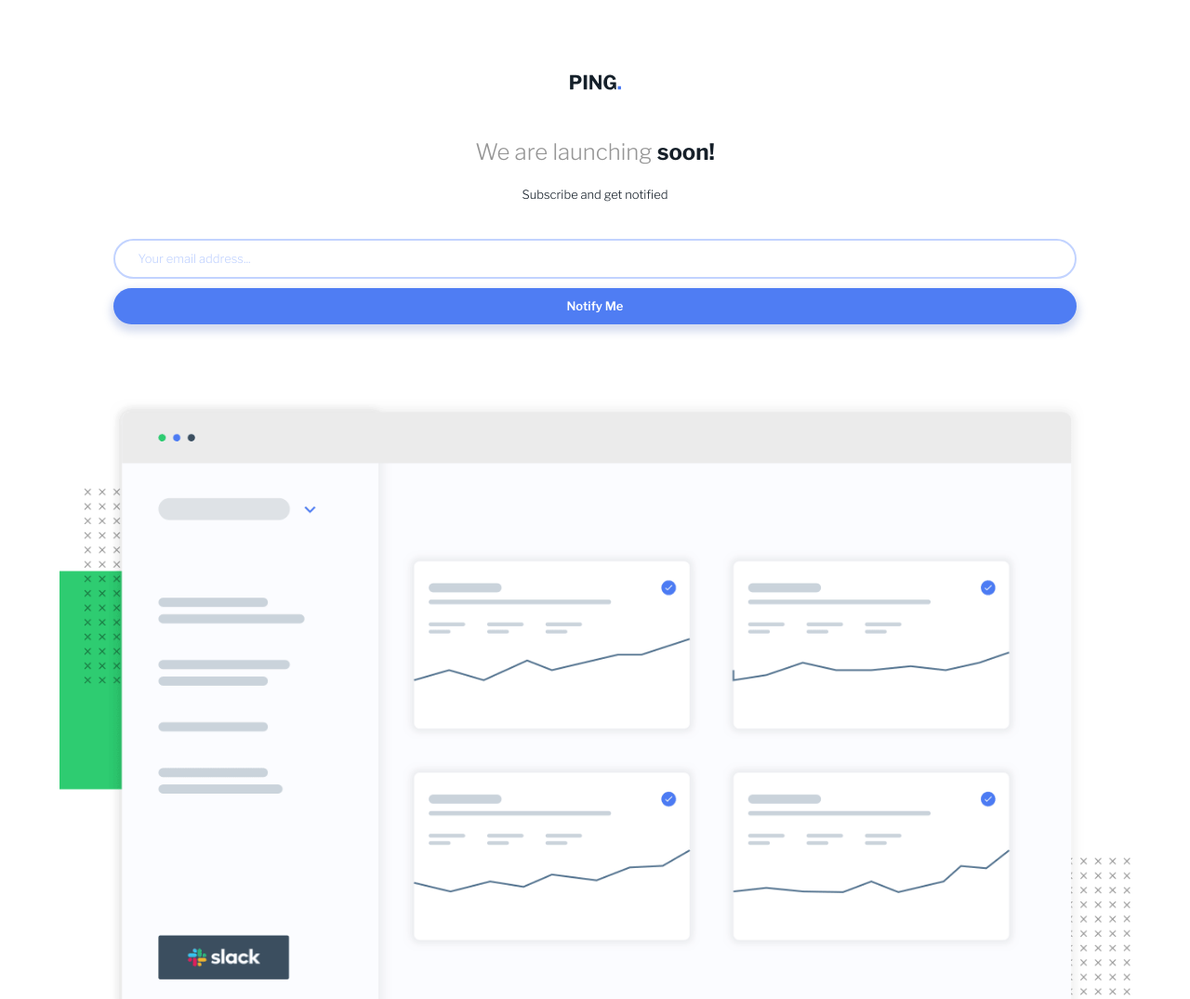
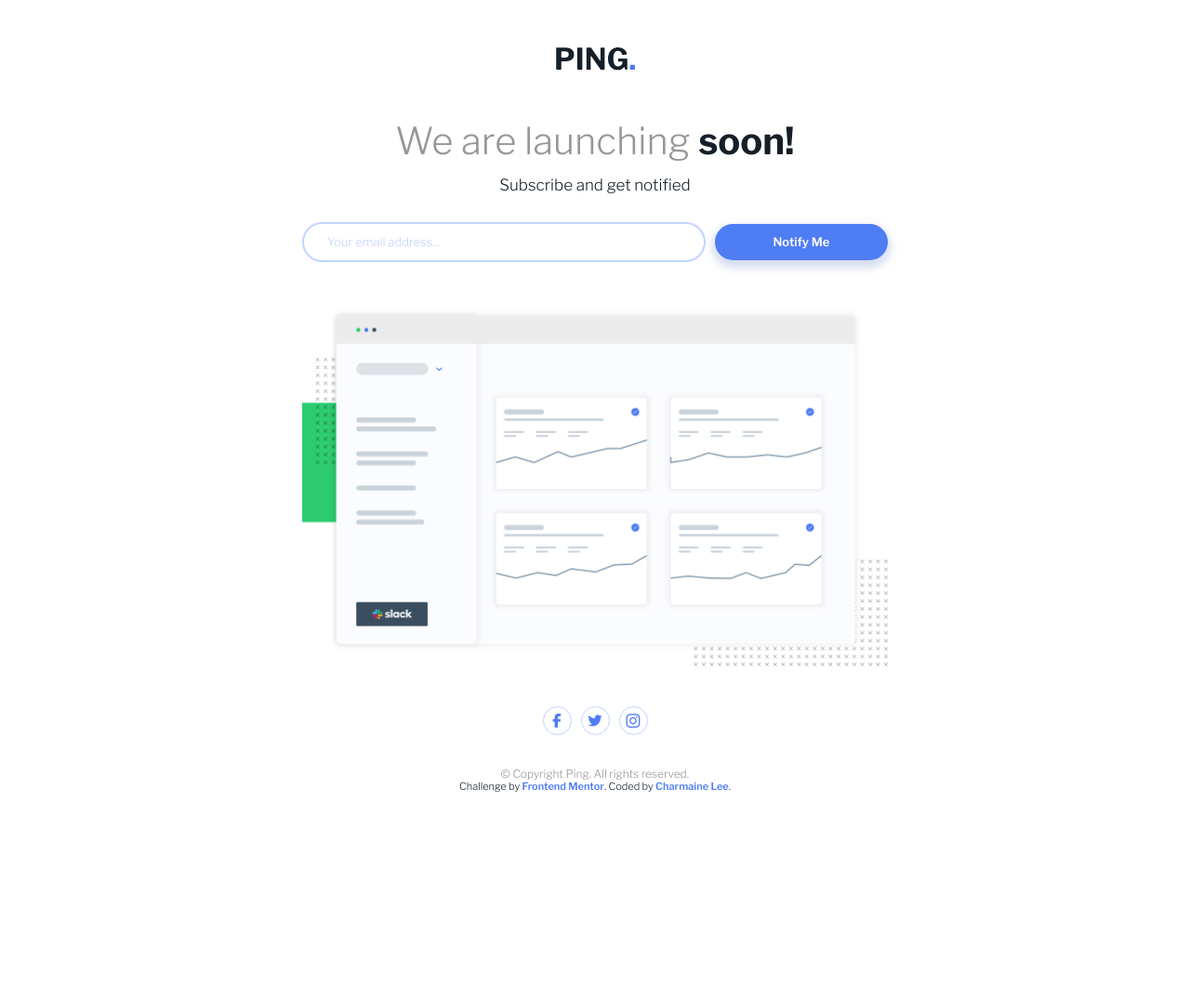
Before and after one commit to charmainelhm/ping-coming-soon-page, a plain HTML site: page index.html in a window 1280 px wide. Shown: the top 1075 px of the page at 93% size. After the commit the page ends 853 px from the top, so only its background shows below. Drawn offline with nearby package versions, Linux system fonts and the light colour scheme.

Commit message:
Build desktop version of webpage

```diff
--- a/css/style.css
+++ b/css/style.css
@@ -8,7 +8,7 @@
 
   --fs-xl: 4rem;
   --fs-600: 2.4rem;
-  --fs-500: 1.8rem;
+  --fs-500: 1.7rem;
   --fs-400: 1.3rem;
   --fs-300: 1.2rem;
 }
@@ -23,6 +23,7 @@
 
 .container {
   width: 90%;
+  max-width: 630px;
   margin: 0 auto;
 }
 
@@ -35,10 +36,11 @@ body {
   font-family: "Libre Franklin", Arial, Helvetica, sans-serif;
   font-size: var(--fs-400);
   color: var(--color-primary);
+  min-height: 100vh;
 }
 
 h1 {
-  font-size: var(--fs-600);
+  font-size: clamp(var(--fs-600), (var(--fs-600) + 1.5vw), var(--fs-xl));
   font-weight: 300;
   color: var(--color-secondary);
   margin: 0;
@@ -47,11 +49,11 @@ h1 {
 /* Header */
 header {
   text-align: center;
-  margin: 8rem 0 4rem;
+  padding: 8rem 0 4rem;
 }
 
 .header__logo {
-  width: 55px;
+  width: clamp(55px, 12vw, 85px);
   margin-bottom: 5rem;
 }
 
@@ -168,3 +170,38 @@ header {
 .attribution a:hover {
   opacity: 0.6;
 }
+
+@media screen and (min-width: 600px) {
+  header {
+    padding: 5rem 0 3rem;
+  }
+
+  .header__title {
+    margin-bottom: 1.5rem;
+  }
+
+  .header__description {
+    font-size: var(--fs-500);
+  }
+
+  .form {
+    flex-direction: row;
+    margin-bottom: 5rem;
+  }
+
+  .form__input {
+    width: 70%;
+  }
+
+  .form__btn {
+    width: 30%;
+  }
+
+  .illustration {
+    margin-bottom: 4rem;
+  }
+
+  .attribution {
+    margin-bottom: 0;
+  }
+}
--- a/index.html
+++ b/index.html
@@ -30,12 +30,12 @@
     <header>
       <img class="header__logo" src="images/logo.svg" alt="Ping" />
       <h1 class="header__title">We are launching <span>soon!</span></h1>
-      <p class="content-descrp">Subscribe and get notified</p>
+      <p class="header__description">Subscribe and get notified</p>
     </header>
     <main class="container">
       <form class="form">
         <input
-          class="form-item form__input form__input--email"
+          class="form-item form__input input--email input--error"
           type="email"
           placeholder="Your email address..."
         />
```
